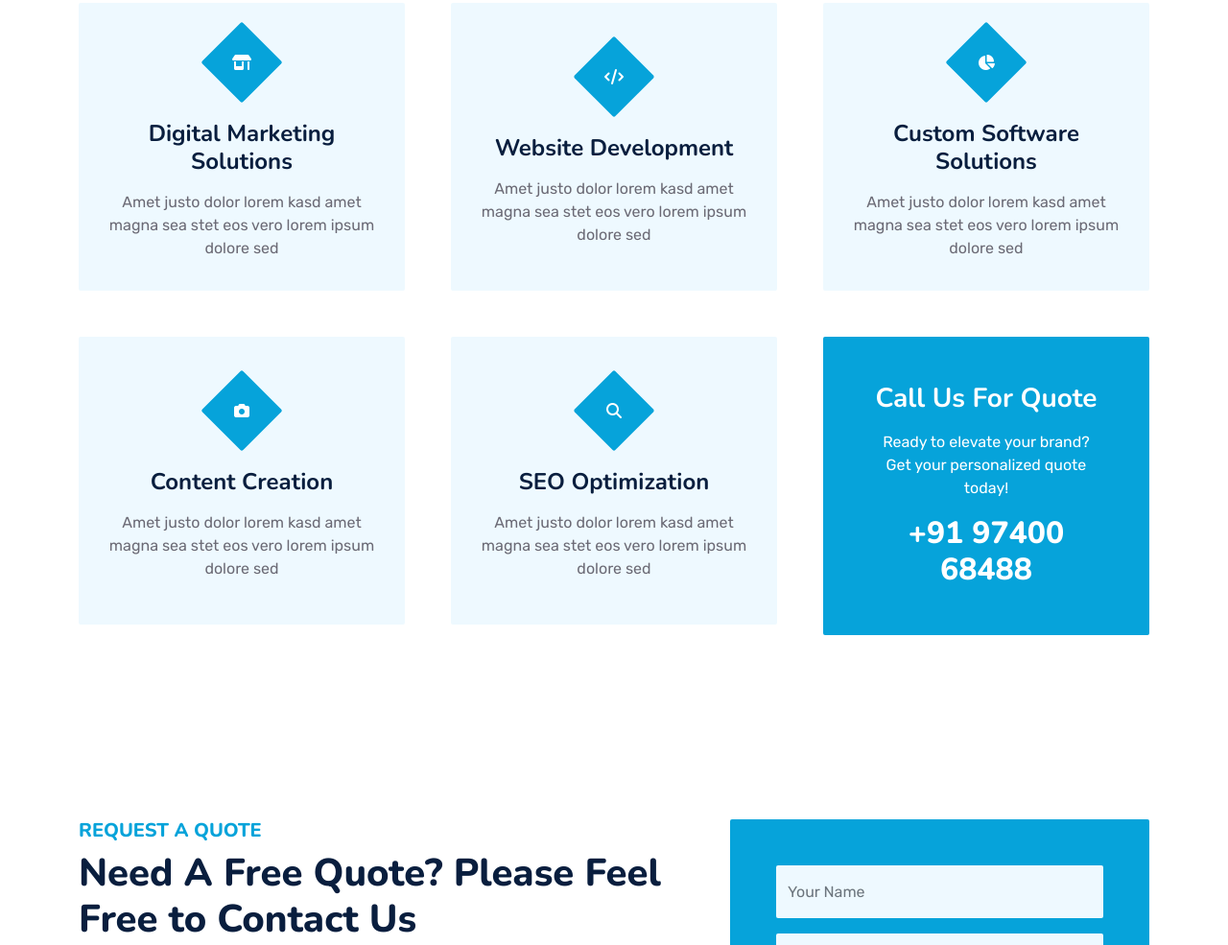
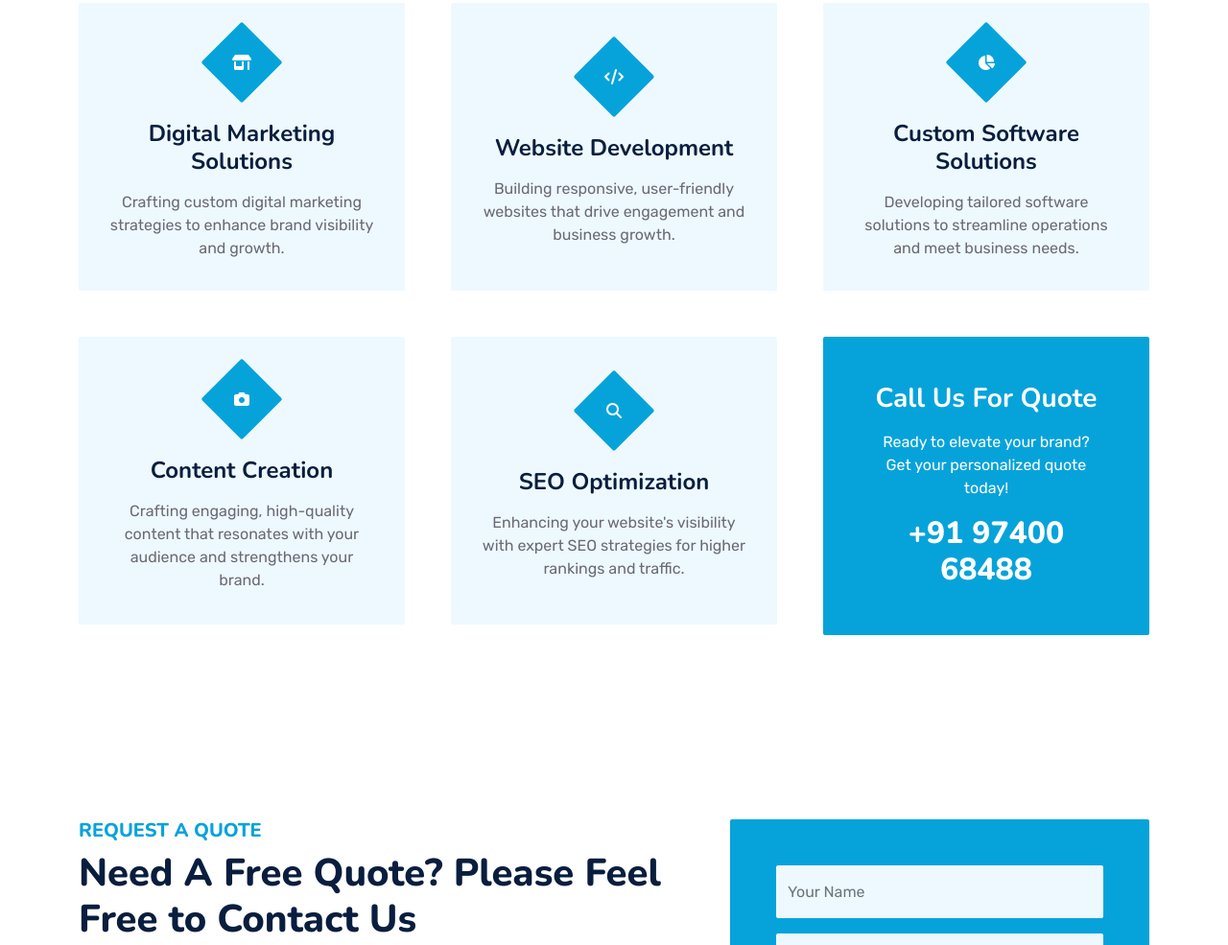
Before and after one commit to Akhilesh1902/aries_website, a plain HTML site: page index.html in a window 1280 px wide. Shown: the part 2663-3648 px from the top of the page at 96% size. Drawn offline with nearby package versions, Linux system fonts and the light colour scheme.

Commit message:
minor changes

```diff
--- a/index.html
+++ b/index.html
@@ -366,7 +366,8 @@
                             <i class="fa-solid fa-shop text-white"></i>
                         </div>
                         <h4 class="mb-3">Digital Marketing Solutions</h4>
-                        <p class="m-0">Amet justo dolor lorem kasd amet magna sea stet eos vero lorem ipsum dolore sed
+                        <p class="m-0">Crafting custom digital marketing strategies to enhance brand visibility and
+                            growth.
                         </p>
                         <a class="btn btn-lg btn-primary rounded" href="">
                             <i class="bi bi-arrow-right"></i>
@@ -380,7 +381,8 @@
                             <i class="fa fa-code text-white"></i>
                         </div>
                         <h4 class="mb-3">Website Development</h4>
-                        <p class="m-0">Amet justo dolor lorem kasd amet magna sea stet eos vero lorem ipsum dolore sed
+                        <p class="m-0">Building responsive, user-friendly websites that drive engagement and business
+                            growth.
                         </p>
                         <a class="btn btn-lg btn-primary rounded" href="">
                             <i class="bi bi-arrow-right"></i>
@@ -394,7 +396,8 @@
                             <i class="fa fa-chart-pie text-white"></i>
                         </div>
                         <h4 class="mb-3">Custom Software Solutions</h4>
-                        <p class="m-0">Amet justo dolor lorem kasd amet magna sea stet eos vero lorem ipsum dolore sed
+                        <p class="m-0">Developing tailored software solutions to streamline operations and meet business
+                            needs.
                         </p>
                         <a class="btn btn-lg btn-primary rounded" href="">
                             <i class="bi bi-arrow-right"></i>
@@ -409,7 +412,8 @@
                             <i class="fa fa-camera text-white"></i>
                         </div>
                         <h4 class="mb-3">Content Creation</h4>
-                        <p class="m-0">Amet justo dolor lorem kasd amet magna sea stet eos vero lorem ipsum dolore sed
+                        <p class="m-0">Crafting engaging, high-quality content that resonates with your audience and
+                            strengthens your brand.
                         </p>
                         <a class="btn btn-lg btn-primary rounded" href="">
                             <i class="bi bi-arrow-right"></i>
@@ -423,7 +427,8 @@
                             <i class="fa fa-search text-white"></i>
                         </div>
                         <h4 class="mb-3">SEO Optimization</h4>
-                        <p class="m-0">Amet justo dolor lorem kasd amet magna sea stet eos vero lorem ipsum dolore sed
+                        <p class="m-0">Enhancing your website's visibility with expert SEO strategies for higher
+                            rankings and traffic.
                         </p>
                         <a class="btn btn-lg btn-primary rounded" href="">
                             <i class="bi bi-arrow-right"></i>
```
